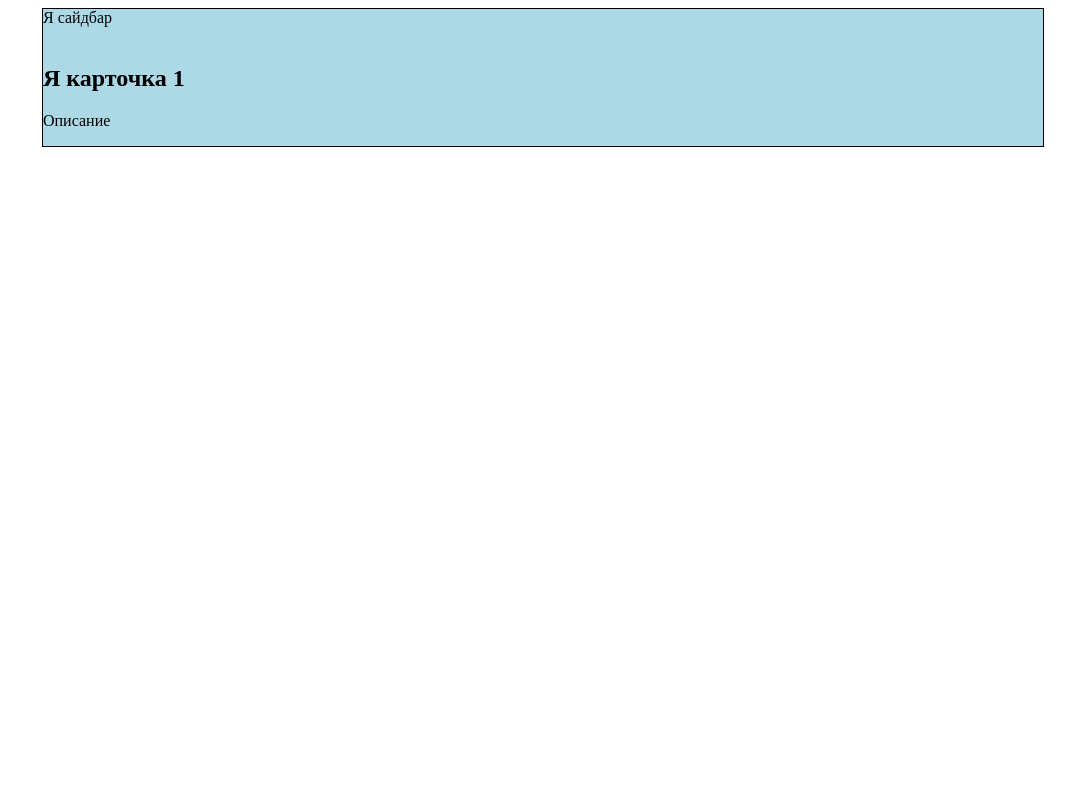
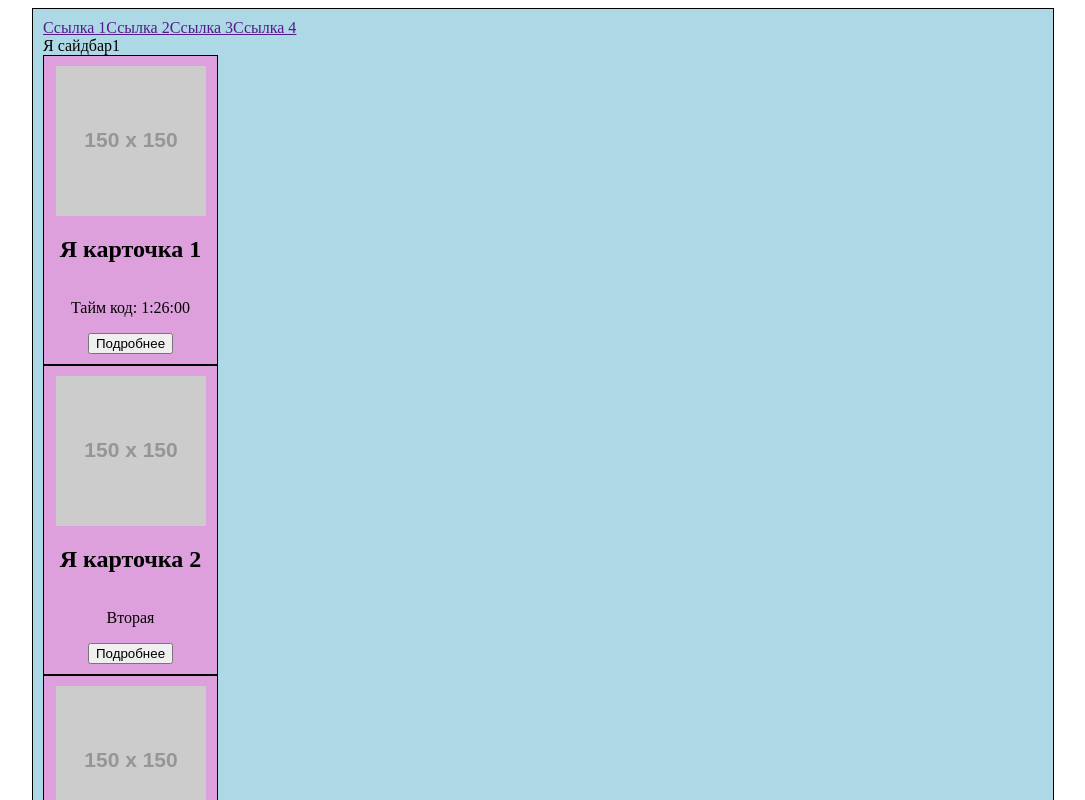
Before and after one commit to G3KT4R/Normal, a React (Create React App) app in the folder test-react/: page / in a window 1280 px wide. Shown: the top 800 px of the page, without its empty margins (97-1182 px from the left). Built offline with nearby package versions, Linux system fonts and the light colour scheme.

Commit message:
add components

```diff
--- a/test-react/src/components/App/App.js
+++ b/test-react/src/components/App/App.js
@@ -1,16 +1,14 @@
 import Styles from "./app.module.css";
+import Header from "../Header/Header.js";
+import Aside from "../Aside/Aside.js";
+import Main from "../Main/Main.js";
 
 const App = () => {
   return (
     <div className={Styles.wrapper}>
-      <aside>Я сайдбар</aside>
-      <main>
-        <div>
-          <img src="" />
-          <h2>Я карточка 1</h2>
-          <p>Описание</p>
-        </div>
-      </main>
+      <Header></Header>
+      <Aside></Aside>
+      <Main></Main>
     </div>
   );
 };
--- a/test-react/src/components/App/app.module.css
+++ b/test-react/src/components/App/app.module.css
@@ -3,4 +3,6 @@
   max-width: 1000px;
   margin: 0 auto;
   background-color: lightblue;
+  padding: 10px;
+  gap: 30px 10px;
 }
--- /dev/null
+++ b/test-react/src/components/Aside/Aside.js
@@ -0,0 +1,5 @@
+const Aside = () => {
+  return <aside>Я сайдбар1</aside>;
+};
+
+export default Aside;
--- /dev/null
+++ b/test-react/src/components/Card/Card.js
@@ -0,0 +1,17 @@
+import Styles from "./card.module.css";
+
+const Card = (props) => {
+  const onClickHandler = () => {
+    console.log(123);
+  };
+  return (
+    <div className={Styles.card}>
+      <img src={props.img} />
+      <h2>{props.title}</h2>
+      <p>{props.description}</p>
+      <button onClick={onClickHandler}>Подробнее</button>
+    </div>
+  );
+};
+
+export default Card;
--- /dev/null
+++ b/test-react/src/components/Card/card.module.css
@@ -0,0 +1,10 @@
+.card {
+  border: 1px solid black;
+  background-color: plum;
+  width: 175px;
+  padding: 10px;
+  display: flex;
+  flex-direction: column;
+  align-items: center;
+  box-sizing: border-box;
+}
--- a/test-react/src/components/Header/Header.js
+++ b/test-react/src/components/Header/Header.js
@@ -8,3 +8,5 @@ const Header = () => {
     </header>
   );
 };
+
+export default Header;
--- /dev/null
+++ b/test-react/src/components/Main/Main.js
@@ -0,0 +1,25 @@
+import Card from "../Card/Card";
+
+const Main = () => {
+  return (
+    <main>
+      <Card
+        title="Я карточка 1"
+        description="Тайм код: 1:26:00"
+        img="https://placehold.co/150"
+      ></Card>
+      <Card
+        title="Я карточка 2"
+        description="Вторая"
+        img="https://placehold.co/150"
+      ></Card>
+      <Card
+        title="Я карточка 3"
+        description="Третья"
+        img="https://placehold.co/150"
+      ></Card>
+    </main>
+  );
+};
+
+export default Main;
```
Also changed, not shown: test-react/src/components/Aside/aside.module.css (added), test-react/src/components/Main/main.module.css (added), test-react/src/components/Modal/Modal.js (added), test-react/src/components/Modal/modal.module.css (added).
